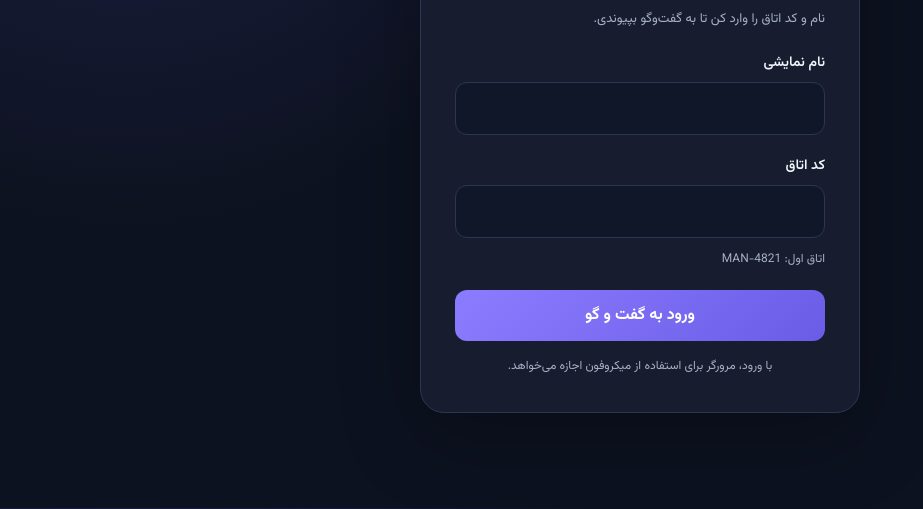
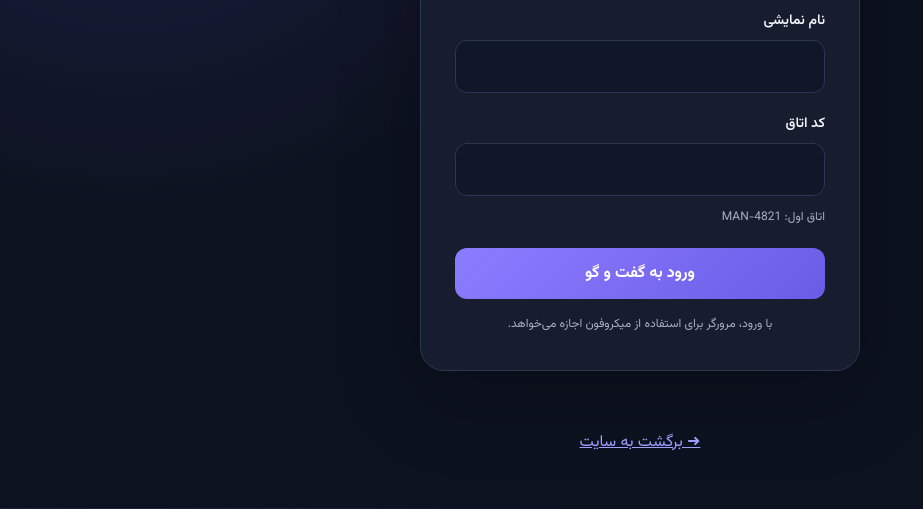
Before and after one commit to Company1323/ChatRoom, a website: page index1.html in a window 1280 px wide. Shown: the part 292-801 px from the top of the page, without its empty margins (0-923 px from the left). Drawn offline with nearby package versions, Linux system fonts and the light colour scheme; no server answers.

Commit message:
Update index1.html

```diff
--- a/index1.html
+++ b/index1.html
@@ -31,6 +31,10 @@
       <button class="primary" type="submit">ورود به گفت و گو</button>
       <p class="privacy-note">با ورود، مرورگر برای استفاده از میکروفون اجازه می‌خواهد.</p>
     </form>
+    <a href="index.html" class="back-home">
+  <span class="arrow">➜</span>
+  برگشت به سایت
+</a>
   </section>
 
   <main id="app" class="app hidden">
```
